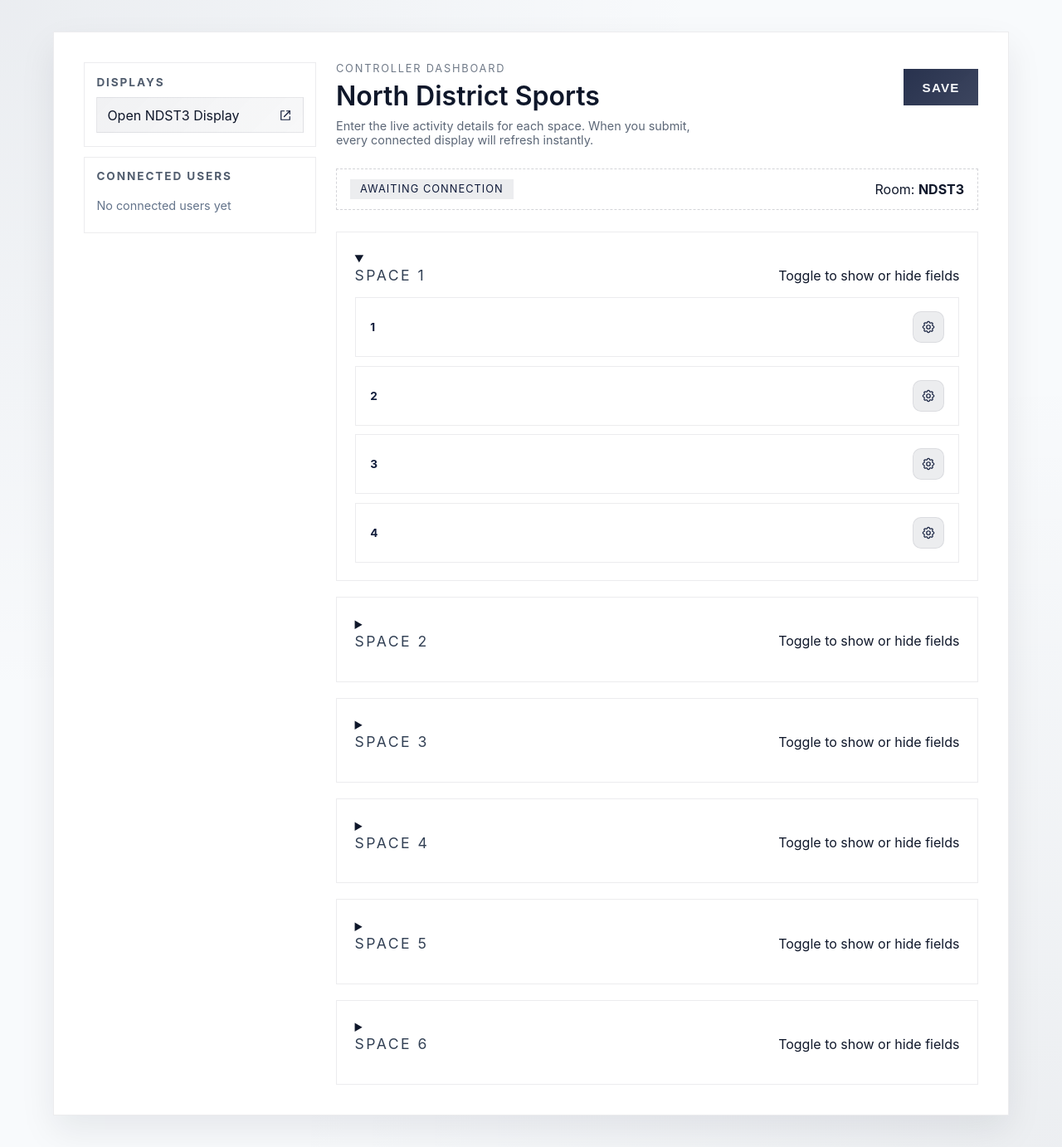
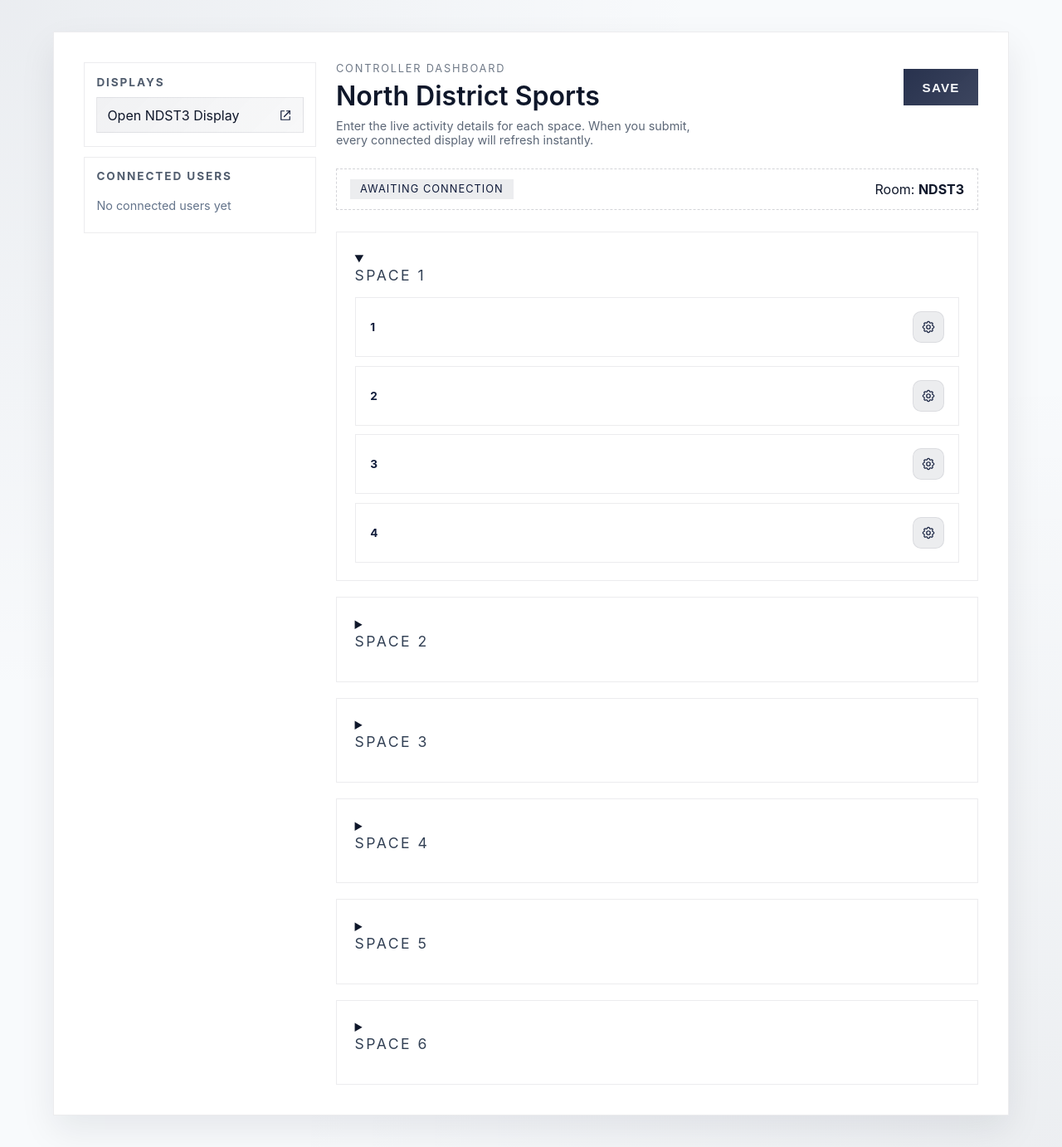
Before and after one commit to krussll/nownextlive, a Jekyll site: the page r/NDST3/controller/index.html, which Jekyll copies as it is, in a window 1280 px wide. Shown: the whole page at 83% size. Built offline with Jekyll 4.4.1, drawn with Linux system fonts in a browser that asks for light colours.

Commit message:
Update index.html

```diff
--- a/r/NDST3/controller/index.html
+++ b/r/NDST3/controller/index.html
@@ -60,7 +60,6 @@
                                 </svg>
                             </span>
                         </button>
-                        <span class="summary-hint">Toggle to show or hide fields</span>
                     </div>
                 </summary>
                 <div class="event-modal" id="space1-title-modal" hidden>
@@ -339,7 +338,6 @@
                                 </svg>
                             </span>
                         </button>
-                        <span class="summary-hint">Toggle to show or hide fields</span>
                     </div>
                 </summary>
                 <div class="event-modal" id="space2-title-modal" hidden>
@@ -618,7 +616,6 @@
                                 </svg>
                             </span>
                         </button>
-                        <span class="summary-hint">Toggle to show or hide fields</span>
                     </div>
                 </summary>
                 <div class="event-modal" id="space3-title-modal" hidden>
@@ -897,7 +894,6 @@
                                 </svg>
                             </span>
                         </button>
-                        <span class="summary-hint">Toggle to show or hide fields</span>
                     </div>
                 </summary>
                 <div class="event-modal" id="space4-title-modal" hidden>
@@ -1176,7 +1172,6 @@
                                 </svg>
                             </span>
                         </button>
-                        <span class="summary-hint">Toggle to show or hide fields</span>
                     </div>
                 </summary>
                 <div class="event-modal" id="space5-title-modal" hidden>
@@ -1455,7 +1450,6 @@
                                 </svg>
                             </span>
                         </button>
-                        <span class="summary-hint">Toggle to show or hide fields</span>
                     </div>
                 </summary>
                 <div class="event-modal" id="space6-title-modal" hidden>
```
